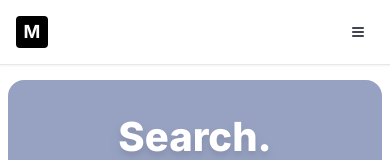
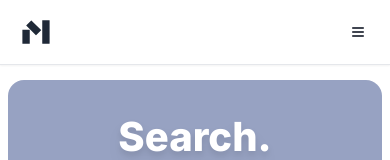
Before and after one commit to buriburi-nik/MaterialUI, a React (Vite) app: page / in a window 390 px wide. Shown: the top 160 px of the page. Built offline with nearby package versions, Linux system fonts and the light colour scheme.

Commit message:
feat: Update Navbar logo with SVG for improved aesthetics and responsiveness

```diff
--- a/src/components/layout/Navbar.jsx
+++ b/src/components/layout/Navbar.jsx
@@ -23,10 +23,25 @@ export default function Navbar() {
         <div className="flex items-center justify-between h-16">
           {/* Logo */}
           <div className="flex items-center">
-            <div className="flex items-center justify-center w-8 h-8 bg-black rounded">
-              <span className="text-lg font-bold text-white">M</span>
+            <div className="flex items-center justify-center p-1 transition-colors duration-200 rounded-lg hover:bg-gray-50">
+              <svg
+                width="32"
+                height="32"
+                viewBox="0 0 48 48"
+                fill="none"
+                xmlns="http://www.w3.org/2000/svg"
+                className="text-gray-800"
+              >
+                <path
+                  fillRule="evenodd"
+                  clipRule="evenodd"
+                  d="M33.516 6.5H44.2757C44.3514 6.5 44.4128 6.56087 44.4128 6.63595V41.364C44.4128 41.4391 44.3514 41.5 44.2757 41.5H33.516C33.4402 41.5 33.3788 41.4391 33.3788 41.364V6.63595C33.3788 6.56087 33.4402 6.5 33.516 6.5ZM31.6822 21.0979C31.7079 21.1234 31.7223 21.1579 31.7223 21.1939C31.7223 21.23 31.7079 21.2645 31.6822 21.29L24.0751 28.8327C24.0489 28.8579 24.0138 28.8719 23.9773 28.8719C23.9408 28.8719 23.9057 28.8579 23.8795 28.8327L9.25042 14.331C9.22506 14.3049 9.21088 14.2702 9.21088 14.234C9.21088 14.1978 9.22506 14.163 9.25042 14.137L16.8575 6.59609C16.8703 6.58321 16.8855 6.57298 16.9023 6.566C16.9191 6.55902 16.9371 6.55542 16.9554 6.55542C16.9736 6.55542 16.9916 6.55902 17.0084 6.566C17.0252 6.57298 17.0404 6.58321 17.0532 6.59609L31.6822 21.0979ZM3.71716 20.7172H14.4768C14.5137 20.7172 14.549 20.7317 14.5751 20.7575C14.6012 20.7834 14.6158 20.8184 14.6158 20.8549V41.3622C14.6158 41.3983 14.6014 41.4329 14.5756 41.4584C14.5499 41.4839 14.515 41.4982 14.4787 41.4982H3.71716C3.68079 41.4982 3.64591 41.4839 3.62019 41.4584C3.59447 41.4329 3.58002 41.3983 3.58002 41.3622V20.8549C3.58002 20.8189 3.59447 20.7843 3.62019 20.7588C3.64591 20.7333 3.68079 20.719 3.71716 20.719V20.7172Z"
+                  fill="currentColor"
+                />
+              </svg>
             </div>
           </div>
+
 
           {/* Desktop Navigation */}
           <div className="items-center flex-1 hidden ml-8 space-x-8 md:flex">
```
